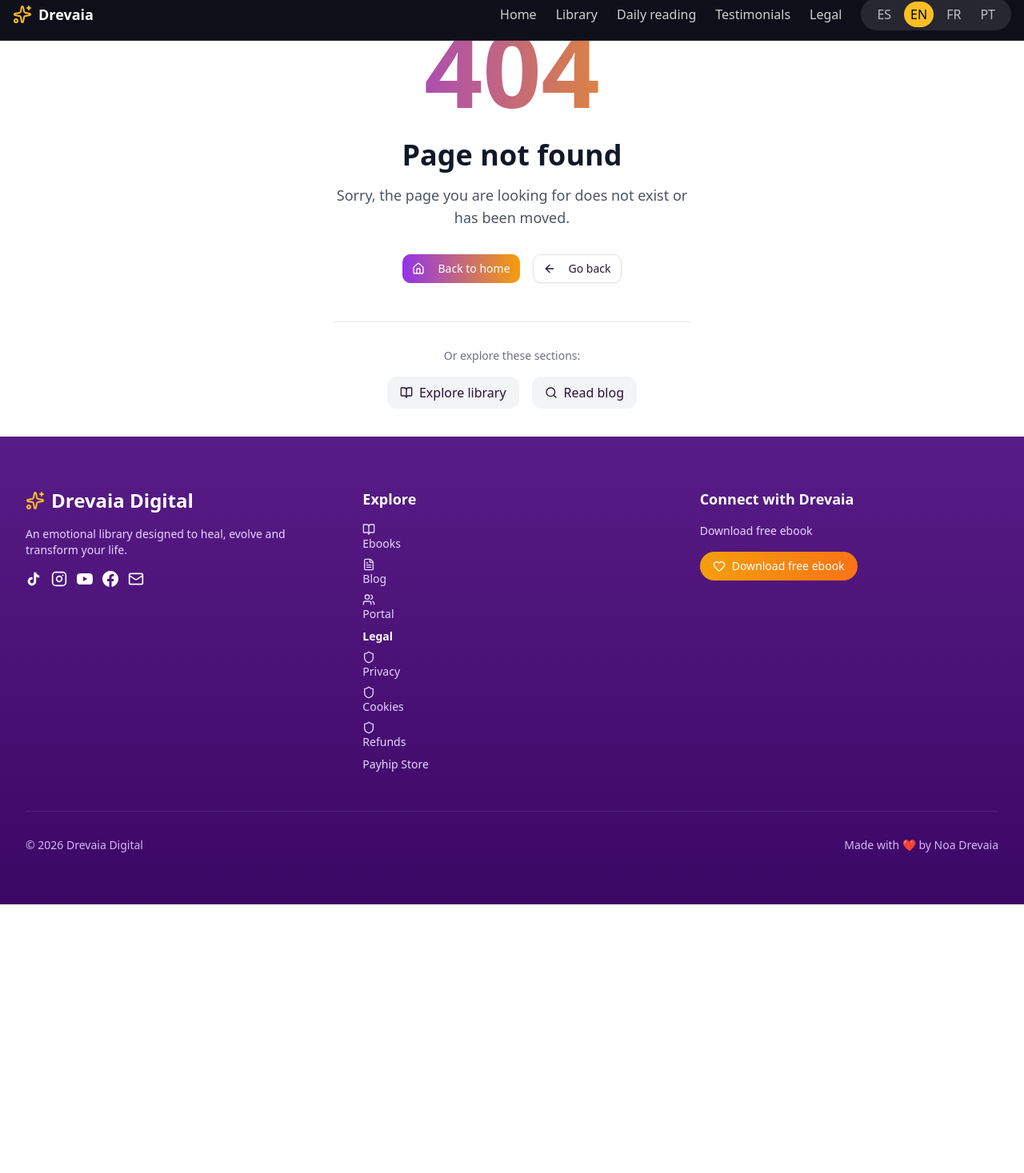
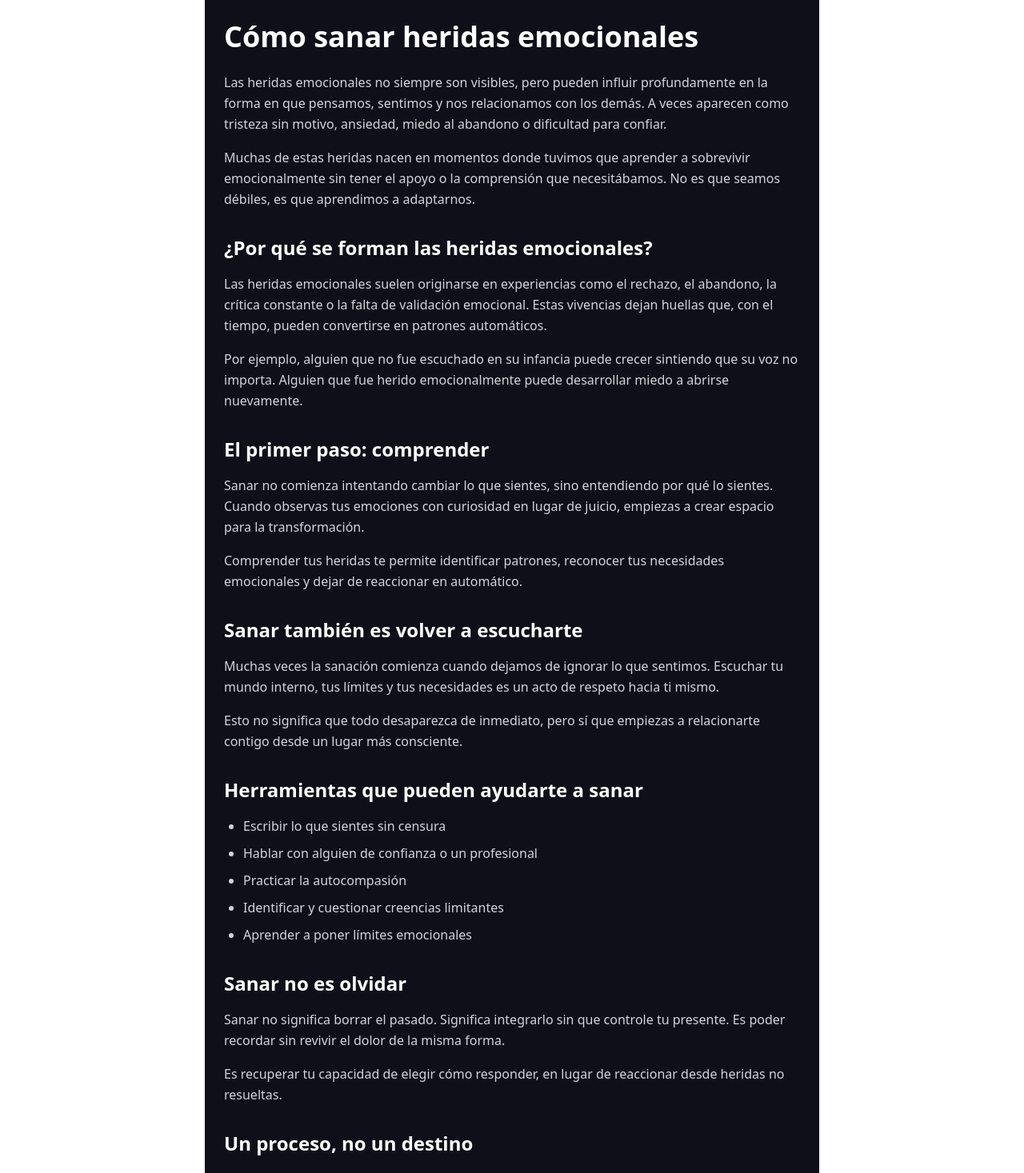
Before and after one commit to Drevaia-Digital/drevaia-app, a React (Vite) app: page /como-sanar-heridas-emocionales in a window 1280 px wide. Shown: the part 14-1481 px from the top of the page at 80% size. Before the commit the page ends 1145 px from the top, so only its background shows below. Built offline with nearby package versions, Linux system fonts and the light colour scheme.

Commit message:
add blog pages working

```diff
--- a/src/App.tsx
+++ b/src/App.tsx
@@ -1,3 +1,5 @@
+import VivirEnAutomatico from '@/pages/VivirEnAutomatico';
+import ComoSanarHeridasEmocionales from '@/pages/blog/ComoSanarHeridasEmocionales';
 import { HelmetProvider } from 'react-helmet-async';
 import { BrowserRouter, Routes, Route } from 'react-router-dom';
 import { lazy, Suspense } from 'react';
@@ -23,6 +25,8 @@ export default function App() {
             {/* 🏠 HOME */}
             <Route path="/" element={<HomePage />} />
 
+<Route path="/vivir-en-automatico" element={<VivirEnAutomatico />} />
+<Route path="/como-sanar-heridas-emocionales" element={<ComoSanarHeridasEmocionales />} />
             {/* 📚 LIBRARY */}
             <Route
               path="/library"
@@ -34,9 +38,6 @@ export default function App() {
             />
 
             {/* 🔥 BLOG DINÁMICO */}
-            <Route path="/blog/:slug" element={<BlogPost />} />
-
-            {/* 🔥 BLOG DIRECTO (CRÍTICO PARA REDIRECTS) */}
             <Route path="/blog/:slug" element={<BlogPost />} />
 
             {/* 📝 BLOG ROOT */}
--- /dev/null
+++ b/src/pages/VivirEnAutomatico.tsx
@@ -0,0 +1,45 @@
+export default function VivirEnAutomatico() {
+  return (
+    <div className="min-h-screen bg-[#0f0f1a] text-white px-6 py-10 max-w-3xl mx-auto">
+      <h1 className="text-4xl font-bold mb-6">
+        Vivir en automático: cuando tu vida avanza sin que tú estés presente
+      </h1>
+
+      <p className="mb-4 text-gray-300">
+        Hay momentos en los que la vida sigue avanzando, pero tú no sientes que estás realmente en ella.
+        Te levantas, haces lo que tienes que hacer, cumples… pero algo dentro de ti está apagado.
+      </p>
+
+      <p className="mb-4 text-gray-300">
+        Vivir en automático no siempre se nota desde fuera. Desde fuera puedes parecer funcional, incluso exitoso.
+        Pero por dentro hay desconexión, vacío o una sensación constante de estar en piloto automático.
+      </p>
+
+      <p className="mb-4 text-gray-300">
+        Esto suele ser una forma de protección. Cuando hemos vivido estrés, dolor emocional o saturación,
+        nuestra mente aprende a “desconectarse” para seguir adelante.
+      </p>
+
+      <p className="mb-4 text-gray-300">
+        El problema es que, con el tiempo, dejamos de sentir no solo lo que duele… sino también lo que nos hace sentir vivos.
+      </p>
+
+      <h2 className="text-2xl font-semibold mt-8 mb-4">
+        ¿Cómo salir del modo automático?
+      </h2>
+
+      <p className="mb-4 text-gray-300">
+        El primer paso no es cambiar todo, sino empezar a notar. Notar lo que sientes, lo que piensas,
+        lo que haces sin darte cuenta.
+      </p>
+
+      <p className="mb-4 text-gray-300">
+        Volver poco a poco a ti. A tu cuerpo. A tus emociones. A tu presencia.
+      </p>
+
+      <p className="text-gray-300">
+        Porque salir del automático no es hacer más… es empezar a estar.
+      </p>
+    </div>
+  );
+}
--- /dev/null
+++ b/src/pages/blog/ComoSanarHeridasEmocionales.tsx
@@ -0,0 +1,110 @@
+export default function ComoSanarHeridasEmocionales() {
+  return (
+    <div className="min-h-screen bg-[#0f0f1a] text-white px-6 py-10 max-w-3xl mx-auto leading-relaxed">
+
+      <h1 className="text-4xl font-bold mb-6">
+        Cómo sanar heridas emocionales
+      </h1>
+
+      <p className="mb-4 text-gray-300">
+        Las heridas emocionales no siempre son visibles, pero pueden influir profundamente en la forma en que pensamos, sentimos y nos relacionamos con los demás.
+        A veces aparecen como tristeza sin motivo, ansiedad, miedo al abandono o dificultad para confiar.
+      </p>
+
+      <p className="mb-4 text-gray-300">
+        Muchas de estas heridas nacen en momentos donde tuvimos que aprender a sobrevivir emocionalmente sin tener el apoyo o la comprensión que necesitábamos.
+        No es que seamos débiles, es que aprendimos a adaptarnos.
+      </p>
+
+      <h2 className="text-2xl font-semibold mt-8 mb-4">
+        ¿Por qué se forman las heridas emocionales?
+      </h2>
+
+      <p className="mb-4 text-gray-300">
+        Las heridas emocionales suelen originarse en experiencias como el rechazo, el abandono, la crítica constante o la falta de validación emocional.
+        Estas vivencias dejan huellas que, con el tiempo, pueden convertirse en patrones automáticos.
+      </p>
+
+      <p className="mb-4 text-gray-300">
+        Por ejemplo, alguien que no fue escuchado en su infancia puede crecer sintiendo que su voz no importa.
+        Alguien que fue herido emocionalmente puede desarrollar miedo a abrirse nuevamente.
+      </p>
+
+      <h2 className="text-2xl font-semibold mt-8 mb-4">
+        El primer paso: comprender
+      </h2>
+
+      <p className="mb-4 text-gray-300">
+        Sanar no comienza intentando cambiar lo que sientes, sino entendiendo por qué lo sientes.
+        Cuando observas tus emociones con curiosidad en lugar de juicio, empiezas a crear espacio para la transformación.
+      </p>
+
+      <p className="mb-4 text-gray-300">
+        Comprender tus heridas te permite identificar patrones, reconocer tus necesidades emocionales y dejar de reaccionar en automático.
+      </p>
+
+      <h2 className="text-2xl font-semibold mt-8 mb-4">
+        Sanar también es volver a escucharte
+      </h2>
+
+      <p className="mb-4 text-gray-300">
+        Muchas veces la sanación comienza cuando dejamos de ignorar lo que sentimos.
+        Escuchar tu mundo interno, tus límites y tus necesidades es un acto de respeto hacia ti mismo.
+      </p>
+
+      <p className="mb-4 text-gray-300">
+        Esto no significa que todo desaparezca de inmediato, pero sí que empiezas a relacionarte contigo desde un lugar más consciente.
+      </p>
+
+      <h2 className="text-2xl font-semibold mt-8 mb-4">
+        Herramientas que pueden ayudarte a sanar
+      </h2>
+
+      <ul className="list-disc pl-6 text-gray-300 mb-6 space-y-2">
+        <li>Escribir lo que sientes sin censura</li>
+        <li>Hablar con alguien de confianza o un profesional</li>
+        <li>Practicar la autocompasión</li>
+        <li>Identificar y cuestionar creencias limitantes</li>
+        <li>Aprender a poner límites emocionales</li>
+      </ul>
+
+      <h2 className="text-2xl font-semibold mt-8 mb-4">
+        Sanar no es olvidar
+      </h2>
+
+      <p className="mb-4 text-gray-300">
+        Sanar no significa borrar el pasado. Significa integrarlo sin que controle tu presente.
+        Es poder recordar sin revivir el dolor de la misma forma.
+      </p>
+
+      <p className="mb-4 text-gray-300">
+        Es recuperar tu capacidad de elegir cómo responder, en lugar de reaccionar desde heridas no resueltas.
+      </p>
+
+      <h2 className="text-2xl font-semibold mt-8 mb-4">
+        Un proceso, no un destino
+      </h2>
+
+      <p className="mb-4 text-gray-300">
+        La sanación emocional no es lineal. Habrá días donde sientas avance y otros donde parezca que retrocedes.
+        Pero cada paso cuenta.
+      </p>
+
+      <p className="mb-6 text-gray-300">
+        Lo importante es seguir eligiéndote, escuchándote y dándote el espacio que antes no tuviste.
+      </p>
+
+      <div className="mt-10 border-t border-white/10 pt-6 text-gray-400">
+        <p>
+          Si este tema resuena contigo, también podrías explorar:
+        </p>
+        <ul className="mt-2 space-y-1">
+          <li>¿Por qué me siento vacío?</li>
+          <li>¿Por qué me siento perdido?</li>
+          <li>¿Por qué me siento solo?</li>
+        </ul>
+      </div>
+
+    </div>
+  );
+}
```
Also changed, not shown: 9 other files (tests, documents, lock files or other folders).
